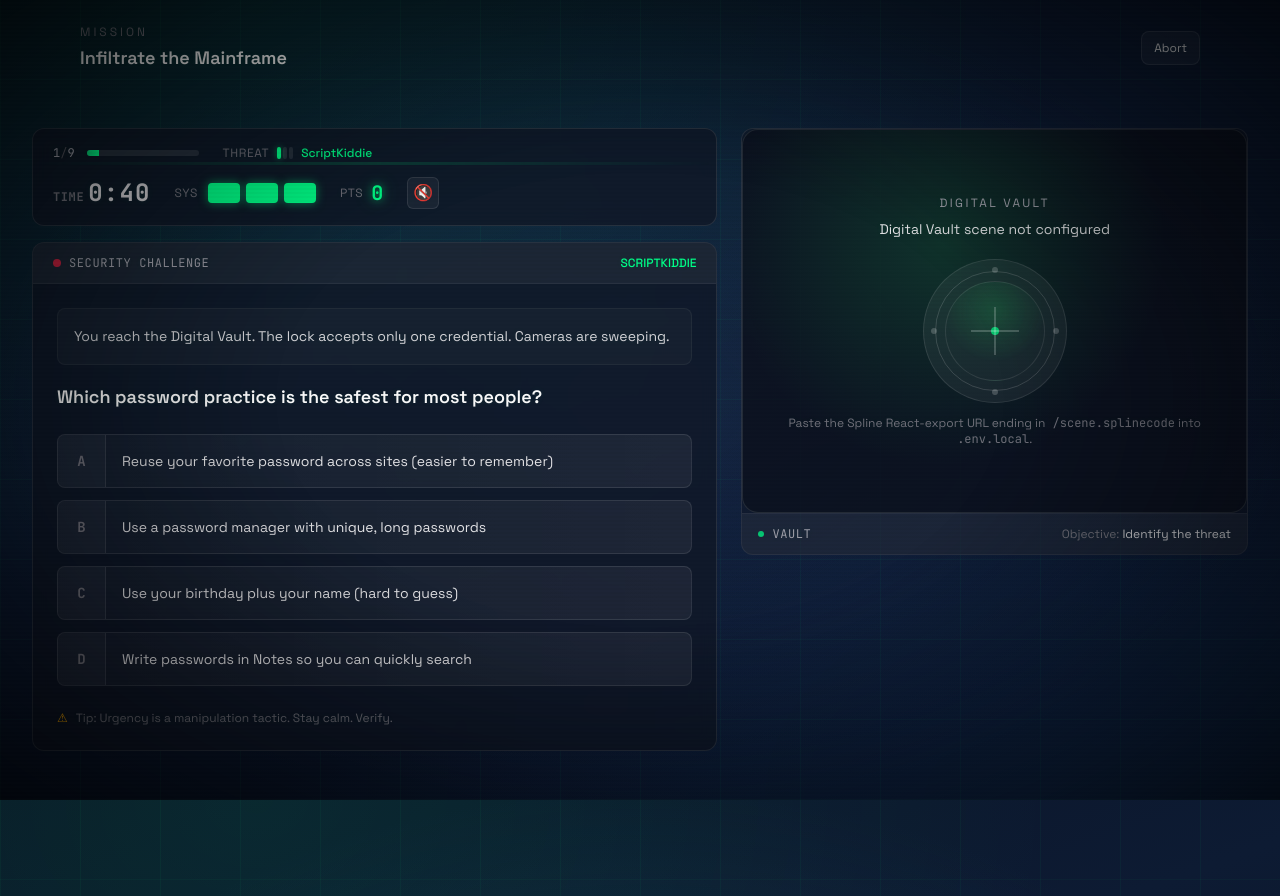
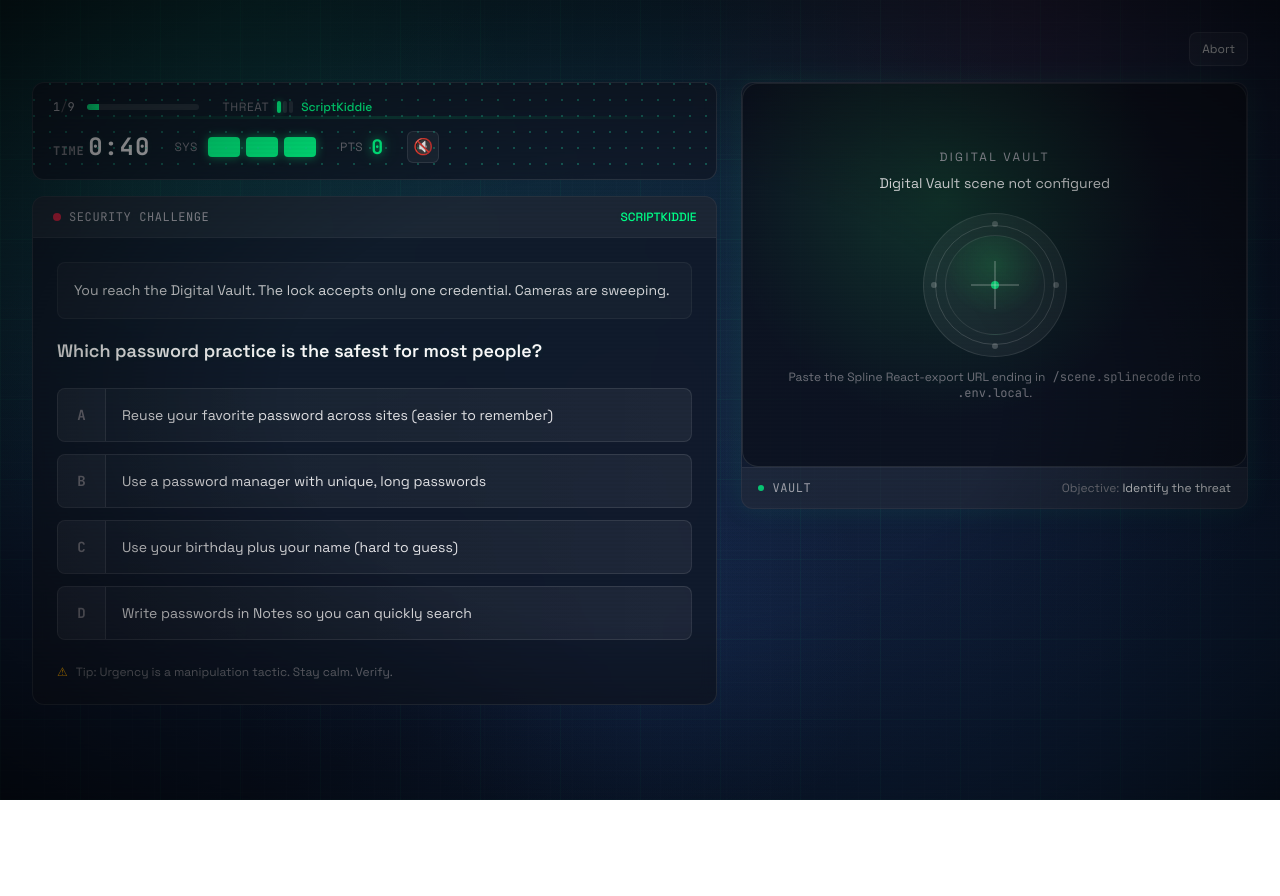
Before and after one commit to mohammadazri/cssc_club, a Next.js app: page /mission in a window 1280 px wide. After the commit the page ends 800 px from the top, so only its background shows below. Built offline with nearby package versions, Linux system fonts and the light colour scheme.

Commit message:
feat: ui chanegs quiz page v2

```diff
--- a/app/mission/page.tsx
+++ b/app/mission/page.tsx
@@ -10,22 +10,7 @@ export const metadata = {
 export default function MissionPage() {
   return (
     <main className="min-h-screen">
-      <header className="mx-auto flex w-full max-w-6xl items-center justify-between px-4 py-6">
-        <div>
-          <p className="text-xs uppercase tracking-[0.25em] text-zinc-500">
-            Mission
-          </p>
-          <h1 className="mt-1 text-lg font-semibold text-zinc-100">
-            Infiltrate the Mainframe
-          </h1>
-        </div>
-        <Link
-          href="/"
-          className="rounded-lg border border-white/10 bg-white/5 px-3 py-2 text-xs text-zinc-200 hover:bg-white/10"
-        >
-          Abort
-        </Link>
-      </header>
+
       <QuizEngine questions={QUESTIONS} />
     </main>
   );
--- a/src/components/QuizEngine.tsx
+++ b/src/components/QuizEngine.tsx
@@ -1,6 +1,7 @@
 "use client";
 
 import { useCallback, useEffect, useMemo, useRef, useState } from "react";
+import Link from "next/link";
 import { useRouter } from "next/navigation";
 import { motion, AnimatePresence } from "framer-motion";
 import clsx from "clsx";
@@ -316,6 +317,7 @@ export function QuizEngine({ questions }: { questions: Question[] }) {
   }
 
   function continueAfterTrap() {
+    sfx.play("click");
     setTrapOpen(false);
     setLocked(false);
     const isLast = idx >= total - 1;
@@ -325,9 +327,15 @@ export function QuizEngine({ questions }: { questions: Question[] }) {
   }
 
   const hud = useMemo(() => (
-    <div className="relative overflow-hidden rounded-xl border border-white/10 bg-surface/80 backdrop-blur-sm">
+    <motion.div
+      initial={{ opacity: 0, y: -8 }}
+      animate={{ opacity: 1, y: 0 }}
+      transition={{ duration: 0.35, ease: "easeOut" }}
+      className="relative overflow-hidden rounded-xl border border-white/10 bg-surface/80 backdrop-blur-sm"
+    >
       {/* Scan line effect */}
       <div className="scan-line" />
+      <div className="pointer-events-none absolute inset-0 opacity-30 [background-image:radial-gradient(circle_at_1px_1px,#20e3b2_1px,transparent_0)] [background-size:16px_16px]" />
 
       {/* Mobile: Stacked layout */}
       <div className="flex flex-col gap-3 p-3 sm:hidden">
@@ -341,7 +349,10 @@ export function QuizEngine({ questions }: { questions: Question[] }) {
             <HealthDisplay current={health} max={MAX_HEALTH} />
             <ScoreDisplay score={score} justEarned={justEarned} />
             <button
-              onClick={() => setAudioEnabled(!audioEnabled)}
+              onClick={() => {
+                sfx.play("click");
+                setAudioEnabled(!audioEnabled);
+              }}
               className={clsx(
                 "flex h-7 w-7 items-center justify-center rounded-md border transition-all text-sm",
                 audioEnabled
@@ -369,7 +380,10 @@ export function QuizEngine({ questions }: { questions: Question[] }) {
           <ScoreDisplay score={score} justEarned={justEarned} />
 
           <button
-            onClick={() => setAudioEnabled(!audioEnabled)}
+            onClick={() => {
+              sfx.play("click");
+              setAudioEnabled(!audioEnabled);
+            }}
             className={clsx(
               "flex h-8 w-8 items-center justify-center rounded-md border transition-all",
               audioEnabled
@@ -382,17 +396,32 @@ export function QuizEngine({ questions }: { questions: Question[] }) {
           </button>
         </div>
       </div>
-    </div>
+    </motion.div>
   ), [audioEnabled, health, idx, isCriticalTime, justEarned, q.difficulty, score, timeLeft, total]);
 
   return (
     <div
       ref={containerRef}
       className={clsx(
-        "w-full min-h-screen px-3 py-4 sm:px-6 sm:py-6 lg:px-8 lg:py-8",
+        "relative w-full min-h-screen overflow-hidden px-3 py-4 sm:px-6 sm:py-6 lg:px-8 lg:py-8",
         shaking && "animate-shake"
       )}
     >
+      {/* Ambient hacker grid + glow */}
+      <div className="pointer-events-none absolute inset-0 bg-[radial-gradient(circle_at_10%_20%,rgba(32,227,178,0.08),transparent_30%),radial-gradient(circle_at_80%_0,rgba(255,64,112,0.08),transparent_28%),radial-gradient(circle_at_50%_80%,rgba(59,130,246,0.08),transparent_26%)]" />
+      <div className="pointer-events-none absolute inset-0 bg-[linear-gradient(rgba(255,255,255,0.04)_1px,transparent_1px),linear-gradient(90deg,rgba(255,255,255,0.04)_1px,transparent_1px)] bg-[size:22px_22px] opacity-25" />
+
+      {/* Abort Button */}
+      <div className="relative mb-4 flex justify-end">
+        <Link
+          href="/"
+          onClick={() => sfx.play("click")}
+          className="rounded-lg border border-white/10 bg-white/5 px-3 py-2 text-xs text-zinc-200 hover:bg-white/10"
+        >
+          Abort
+        </Link>
+      </div>
+
       <TrapOverlay
         open={trapOpen}
         title={trapTitle}
@@ -466,7 +495,12 @@ export function QuizEngine({ questions }: { questions: Question[] }) {
         {/* Scene Panel */}
         <div className="order-1 lg:order-2">
           <div className="lg:sticky lg:top-4">
-            <div className="overflow-hidden rounded-xl border border-white/10 bg-surface/60">
+            <motion.div
+              initial={{ opacity: 0, x: 12 }}
+              animate={{ opacity: 1, x: 0 }}
+              transition={{ duration: 0.35, ease: "easeOut" }}
+              className="overflow-hidden rounded-xl border border-white/10 bg-surface/60 shadow-[0_0_30px_rgba(0,255,136,0.08)]"
+            >
               <div className="h-48 sm:h-64 lg:h-80 xl:h-96">
                 <Scene sceneId={q.sceneId} />
               </div>
@@ -482,7 +516,7 @@ export function QuizEngine({ questions }: { questions: Question[] }) {
                   Objective: <span className="text-zinc-300">Identify the threat</span>
                 </span>
               </div>
-            </div>
+            </motion.div>
           </div>
         </div>
       </div>
```
